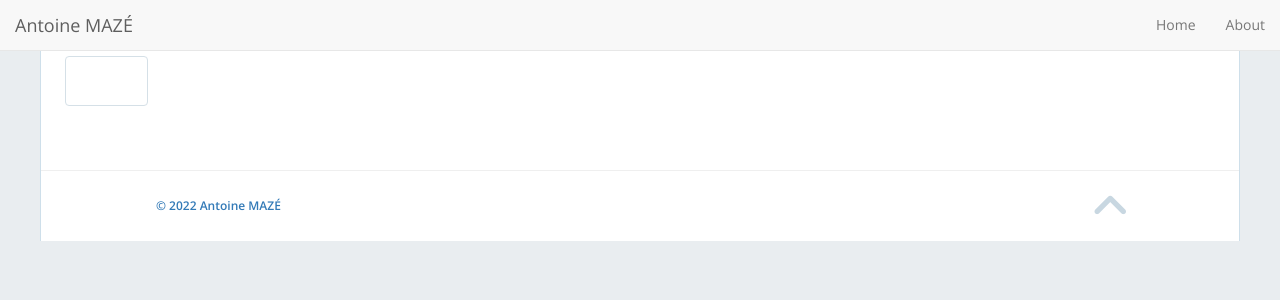
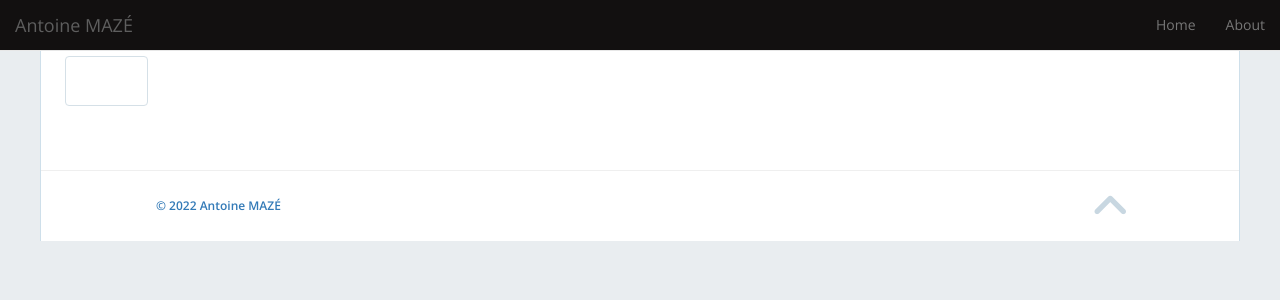
Before and after one commit to antinmaze/antinmaze.github.io, a Jekyll site: the page built from CHANGELOG.md, in a window 1280 px wide. Shown: the top 300 px of the page. Built offline with Jekyll 4.4.1, drawn with Linux system fonts in a browser that asks for light colours; nearby versions of some CDN libraries; our own code applies the rules of GitHub Pages for plain Markdown files.

Commit message:
Update style.scss

```diff
--- a/css/style.scss
+++ b/css/style.scss
@@ -108,7 +108,7 @@ button.btn, input.btn {
   }
 }
 
-.navbar-brand {
+.navbar{
   background-color: #121010
 }
 
```
